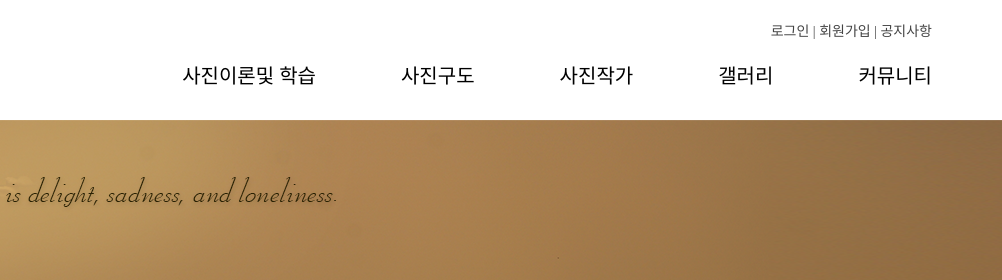
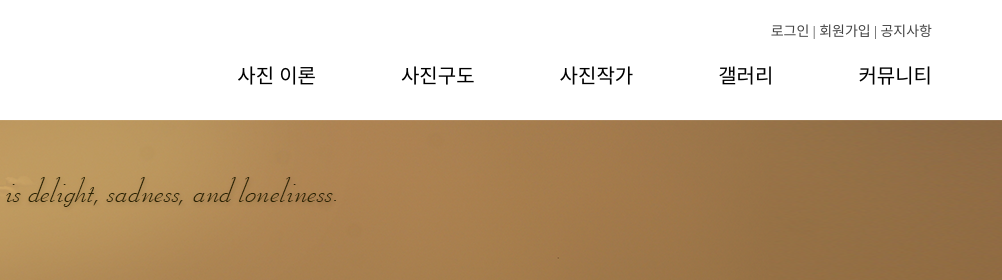
Before and after one commit to sungpyohong7/dietmall, a plain HTML site: page index.html in a window 1280 px wide. Shown: the top 280 px of the page, 278-1280 px from the left. Drawn offline with Linux system fonts and the light colour scheme.

Commit message:
세번째 수정
띄어쓰기 메뉴

```diff
--- a/index.html
+++ b/index.html
@@ -134,7 +134,7 @@ footer {
 			로그인 | 회원가입 | 공지사항
 		</div>
 		<ul id='main_menu'>
-			<li>사진이론및 학습</li>
+			<li>사진 이론</li>
 			<li>사진구도</li>
 			<li>사진작가</li>
 			<li>갤러리</li>
```
